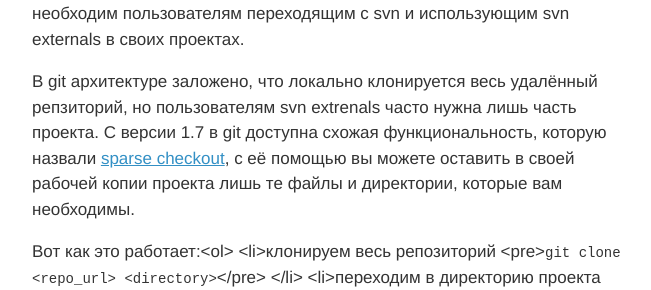
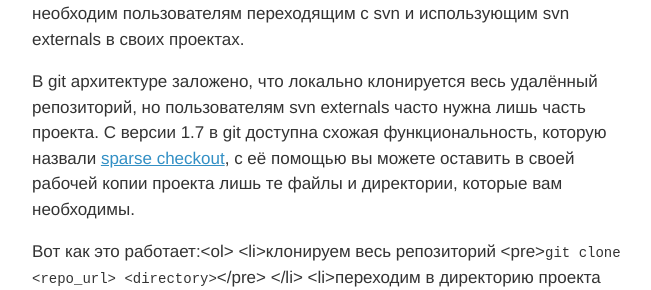
Before and after one commit to gurugray/git-init.ru, a Jekyll site: the page built from _posts/2013-01-08-sparse-checkout.md, in a window 1280 px wide. Shown: the part 130-420 px from the top of the page, without its empty margins (308-959 px from the left). Built offline with Jekyll 4.4.1, drawn with Linux system fonts in a browser that asks for light colours; Markdown is read by kramdown in place of the engine named in the settings; comment, search, counter and statistics services are not loaded.

Commit message:
fix typos: "репозиторий", "extrenals"

```diff
--- a/_posts/2013-01-08-sparse-checkout.md
+++ b/_posts/2013-01-08-sparse-checkout.md
@@ -9,7 +9,7 @@
 
 Странно, но я мало встречаю упоминаний этой возможности в различных заметках и документации. Однако **частичный _(sparse)_ чекаут** часто необходим пользователям переходящим с svn и использующим svn externals в своих проектах.
 
-В git архитектуре заложено, что локально клонируется весь удалённый репзиторий, но пользователям svn extrenals часто нужна лишь часть проекта. С версии 1.7 в git доступна схожая функциональность, которую назвали [sparse checkout](http://www.kernel.org/pub/software/scm/git/docs/git-read-tree.html#_sparse_checkout), с её помощью вы можете оставить в своей рабочей копии проекта лишь те файлы и директории, которые вам необходимы.
+В git архитектуре заложено, что локально клонируется весь удалённый репозиторий, но пользователям svn externals часто нужна лишь часть проекта. С версии 1.7 в git доступна схожая функциональность, которую назвали [sparse checkout](http://www.kernel.org/pub/software/scm/git/docs/git-read-tree.html#_sparse_checkout), с её помощью вы можете оставить в своей рабочей копии проекта лишь те файлы и директории, которые вам необходимы.
 
 Вот как это работает:<ol>
     <li>клонируем весь репозиторий
```
